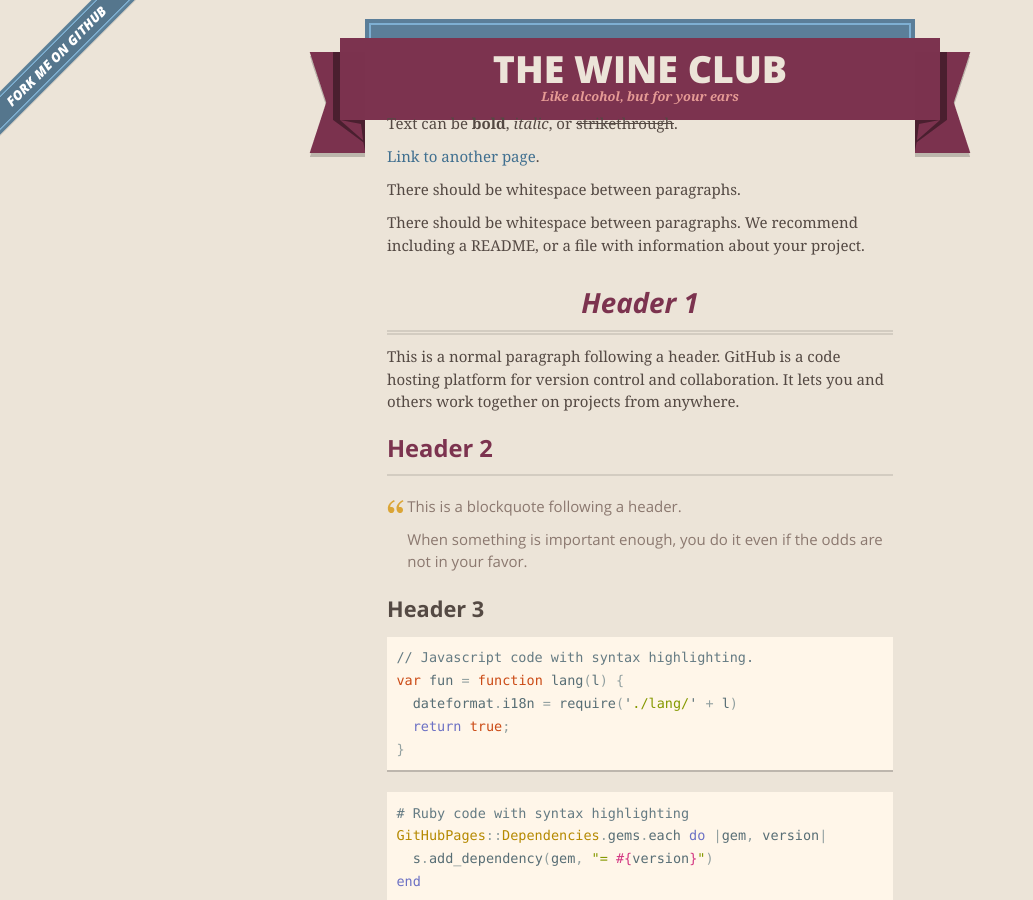
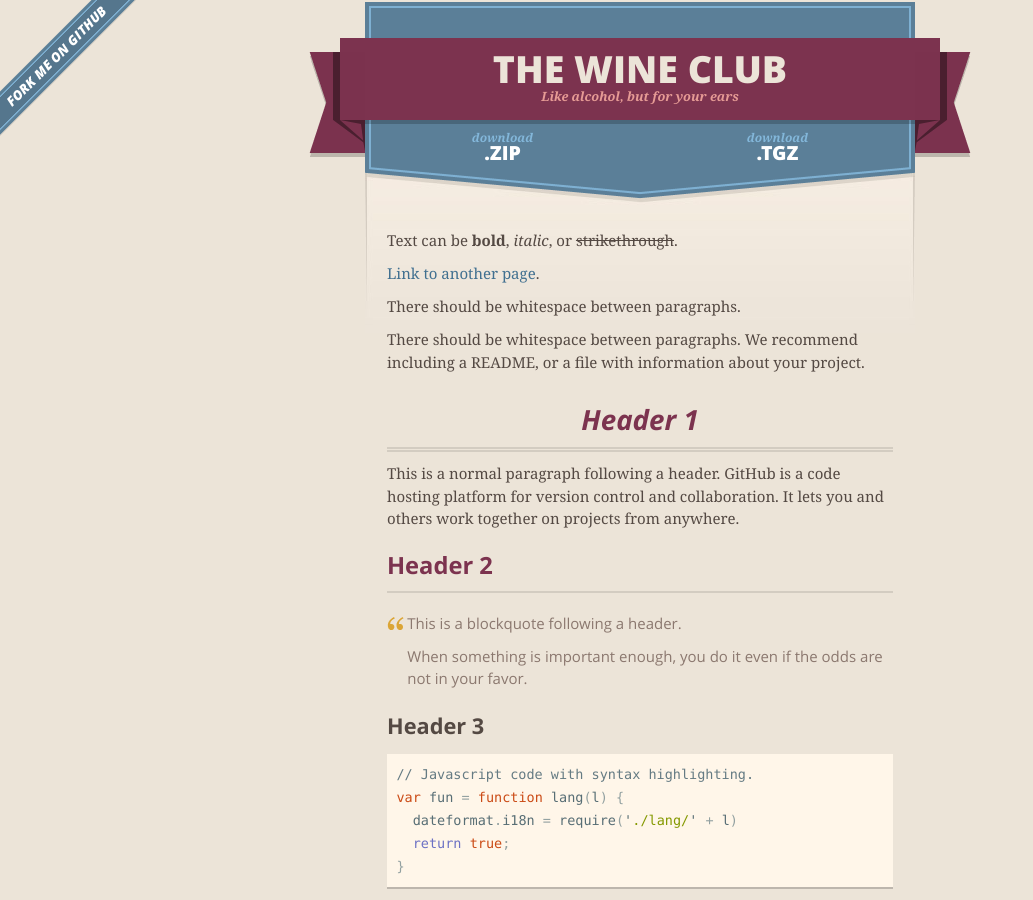
Before and after one commit to chriswoodsanim/thewineclub, a Jekyll site: the page built from index.md, in a window 1280 px wide and 900 px high. Shown: the whole window, without its empty margins (0-1033 px from the left). Built offline with Jekyll 4.4.1, drawn with Linux system fonts in a browser that asks for light colours.

Commit message:
Update default.html

```diff
--- a/_layouts/default.html
+++ b/_layouts/default.html
@@ -38,18 +38,18 @@
         </div>
       </header>
 
-      <!--{% if site.show_downloads %}
+      {% if site.show_downloads %}
         <section id="downloads">
           <span class="inner">
             <a href="{{ site.github.zip_url }}" class="zip"><em>download</em> .ZIP</a><a href="{{ site.github.tar_url }}" class="tgz"><em>download</em> .TGZ</a>
           </span>
         </section>
-      {% else %}-->
+      {% else %}
         <div id="no-downloads">
           <span class="inner">
           </span>
         </div>
-      <!--{% endif %}-->
+      {% endif %}
 
 
       <span class="banner-fix"></span>
```
